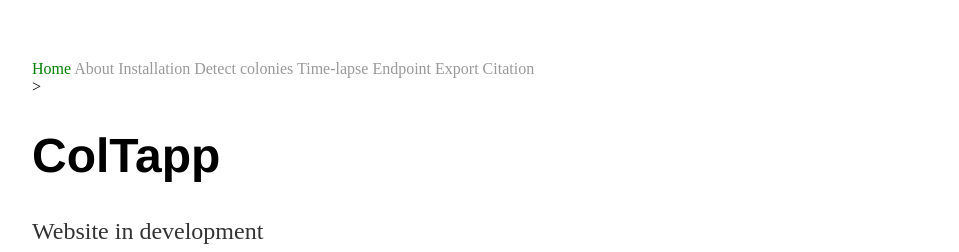
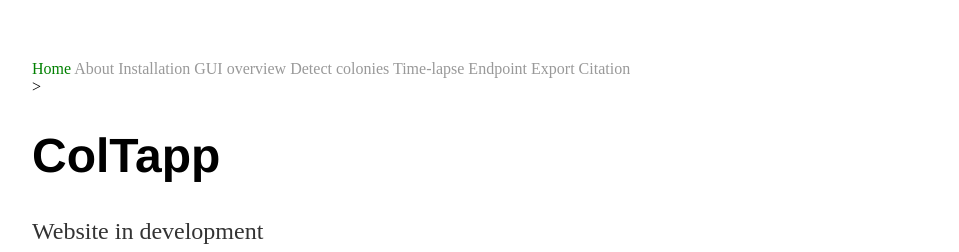
Before and after one commit to ColTapp/ColTapp.github.io, a Jekyll site: the page built from index.html, in a window 1280 px wide. Shown: the top 252 px of the page, without its empty margins (160-1119 px from the left). Built offline with Jekyll 4.4.1, drawn with Linux system fonts in a browser that asks for light colours.

Commit message:
Update navigation.yml

```diff
--- a/_data/navigation.yml
+++ b/_data/navigation.yml
@@ -4,6 +4,8 @@
   link: /about.html
 - name: Installation
   link: /installation.html
+- name: GUI overview
+  link: /overview
 - name: Detect colonies
   link: /detect.html
 - name: Time-lapse
```
